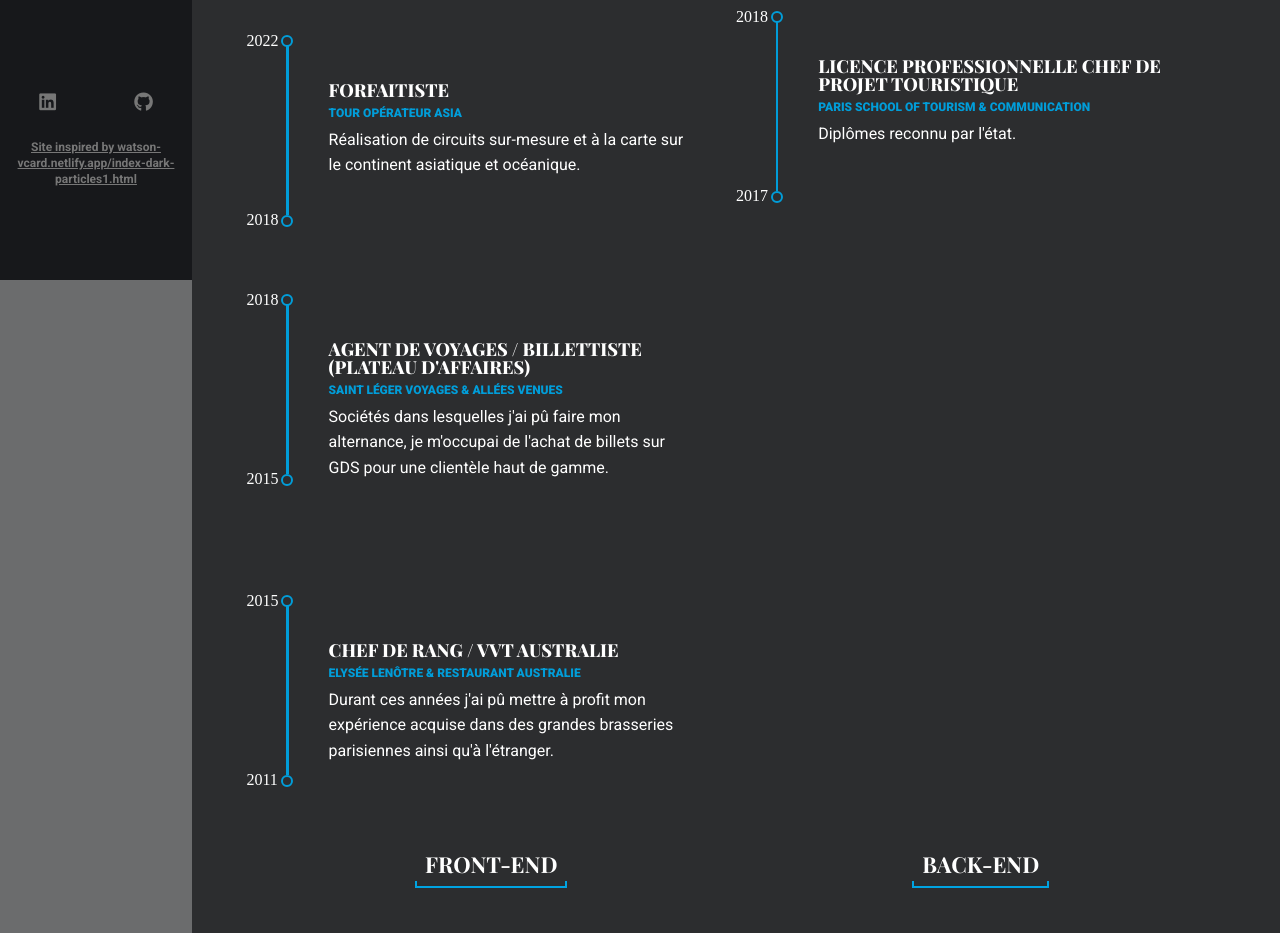
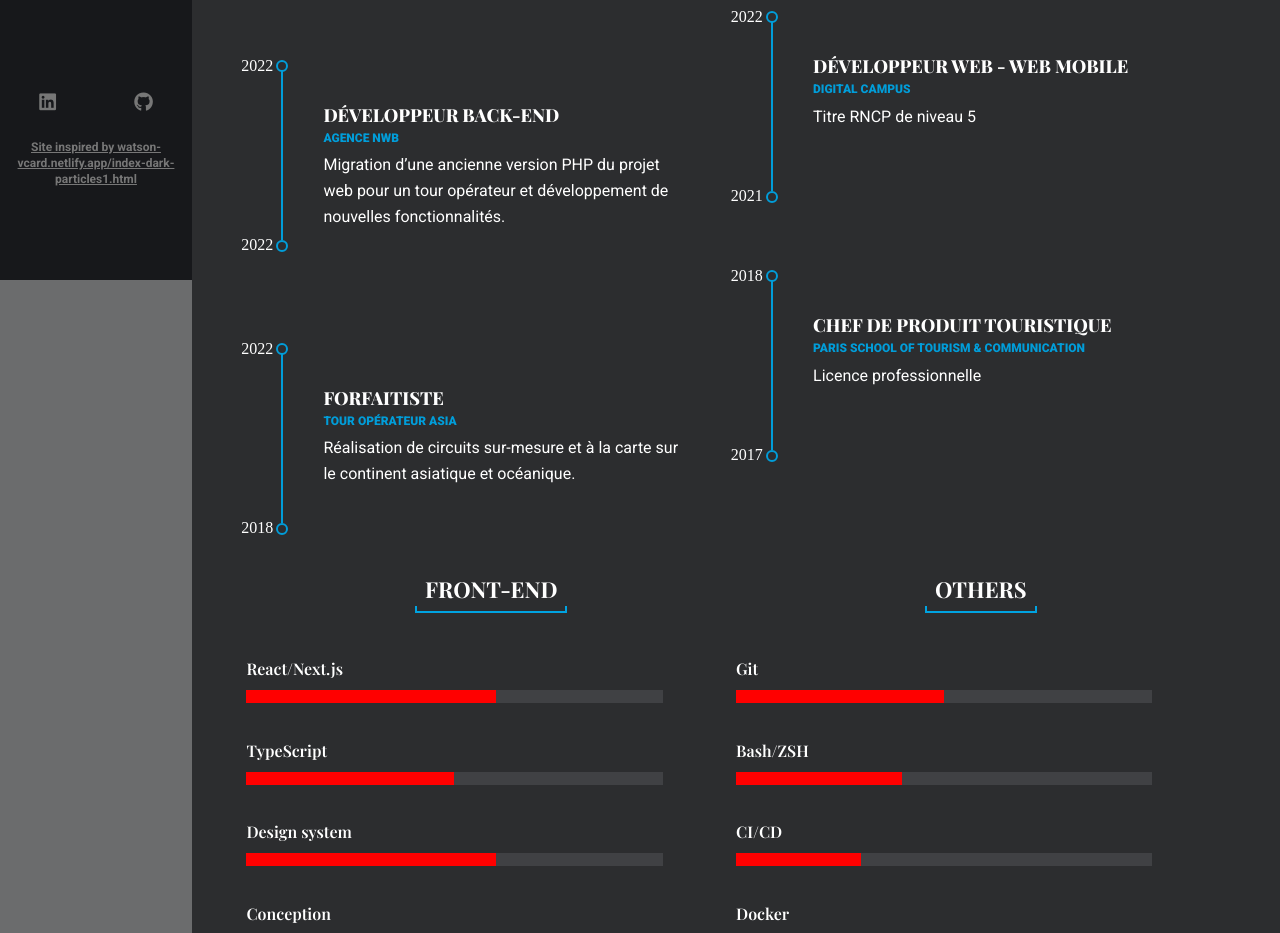
Before and after one commit to Gmayer111/resume, a React (Create React App) app: page /parcours in a window 1280 px wide. Shown: the part 520-1453 px from the top of the page. Built offline with nearby package versions, Linux system fonts and the light colour scheme.

Commit message:
fix: refacto resume page & add data

```diff
--- a/src/components/UI/BlockResume.jsx
+++ b/src/components/UI/BlockResume.jsx
@@ -1,40 +1,36 @@
-import React from 'react'
-import styled from 'styled-components/macro'
+import React from "react";
+import styled from "styled-components/macro";
 
 function BlockResume(props) {
-
   return (
     <Wrapper height={props.height} heightDate={props.heightDate}>
       <li>
-                    <div className='blockDate'>
+        <div className="blockDate">
           <span>{props.endDate}</span>
           <span>{props.startDate}</span>
         </div>
-                    <div className='lineLeft lineHeight'></div>
-                    <div className='block-date-mobile'>
+        <div className="lineLeft lineHeight"></div>
+        <div className="block-date-mobile">
           <span>{props.endDate}</span>
           <span>{props.startDate}</span>
         </div>
-                    <div className='blockText'>
+        <div className="blockText">
           <h3>{props.titleUp}</h3>
           <h4>{props.titleDown}</h4>
-                        <p>
-                            {props.content}
-                        </p>
+          <p>{props.content}</p>
         </div>
       </li>
-
     </Wrapper>
-
-    )
+  );
 }
 
 const Wrapper = styled.ul`
-
   height: 100%;
+  width: 500px;
   margin-bottom: 4rem;
   li {
     display: flex;
+
     justify-content: space-between;
     height: 40%;
     width: 100%;
@@ -113,7 +109,7 @@ const Wrapper = styled.ul`
       height: 230px;
     }
     .lineHeight {
-            height: ${props => props.height};
+      height: ${(props) => props.height};
     }
     .blockDate {
       display: none;
@@ -124,9 +120,9 @@ const Wrapper = styled.ul`
       left: 1rem;
       flex-direction: column;
       justify-content: space-between;
-            height: ${props => props.heightDate};
+      height: ${(props) => props.heightDate};
       color: #ffffff;
-            font-family: 'Roboto', sans-serif;
+      font-family: "Roboto", sans-serif;
       font-size: 16px;
       font-weight: 400;
     }
@@ -139,5 +135,5 @@ const Wrapper = styled.ul`
       margin: 2rem;
     }
   }
-`
-export default BlockResume
+`;
+export default BlockResume;
--- /dev/null
+++ b/src/data/dataDegrees/data.js
@@ -0,0 +1,25 @@
+const degrees = [
+  {
+    diplomaTitle: "Concepteur Développeur d'applications",
+    school: "O'Clock",
+    level: "Titre RNCP de niveau 6",
+    startDate: "2022",
+    endDate: "2024",
+  },
+  {
+    diplomaTitle: "Développeur Web - Web Mobile",
+    school: "Digital Campus",
+    level: "Titre RNCP de niveau 5",
+    startDate: "2021",
+    endDate: "2022",
+  },
+  {
+    diplomaTitle: "Chef de produit touristique",
+    school: "Paris School of Tourism & Communication",
+    level: "Licence professionnelle",
+    startDate: "2017",
+    endDate: "2018",
+  },
+];
+
+export default degrees;
--- /dev/null
+++ b/src/data/dataResume/data.js
@@ -0,0 +1,28 @@
+const jobs = [
+  {
+    jobTitle: "Développeur Front-end",
+    companyName: "Curecall",
+    content:
+      "Projet de migration technologique : React vers Next.js et changement de version majeure de Next.js. Développement de packages npm et réutilisabilité du code",
+    startDate: "2022",
+    endDate: "2024",
+  },
+  {
+    jobTitle: "Développeur Back-end",
+    companyName: "Agence NWB",
+    content:
+      "Migration d’une ancienne version PHP du projet web pour un tour opérateur et développement de nouvelles fonctionnalités.",
+    startDate: "2022",
+    endDate: "2022",
+  },
+  {
+    jobTitle: "Forfaitiste",
+    companyName: "Tour opérateur Asia",
+    content:
+      "Réalisation de circuits sur-mesure et à la carte sur le continent asiatique et océanique.",
+    startDate: "2018",
+    endDate: "2022",
+  },
+];
+
+export default jobs;
--- /dev/null
+++ b/src/data/dataTechnos/data.js
@@ -0,0 +1,46 @@
+const technos = [
+  {
+    title: "frontEnd",
+    items: [
+      {
+        language: "React/Next.js",
+        level: "60",
+      },
+      {
+        language: "TypeScript",
+        level: "50",
+      },
+      {
+        language: "Design system",
+        level: "60",
+      },
+      {
+        language: "Conception",
+        level: "60",
+      },
+    ],
+  },
+  {
+    title: "others",
+    items: [
+      {
+        language: "Git",
+        level: "50",
+      },
+      {
+        language: "Bash/ZSH",
+        level: "40",
+      },
+      {
+        language: "CI/CD",
+        level: "30",
+      },
+      {
+        language: "Docker",
+        level: "20",
+      },
+    ],
+  },
+];
+
+export default technos;
--- a/src/pages/Resume.jsx
+++ b/src/pages/Resume.jsx
@@ -1,136 +1,83 @@
-import FlipPage from 'components/UI/FlipPage'
-import React from 'react'
-import 'assets/Styles/Resume.scss'
-import BlockResume from 'components/UI/BlockResume'
-import ResumeTitle from 'components/UI/ResumeTitle'
-import BlockMeasure from 'components/UI/BlockMeasure'
+import FlipPage from "components/UI/FlipPage";
+import React from "react";
+import "assets/Styles/Resume.scss";
+import BlockResume from "components/UI/BlockResume";
+import ResumeTitle from "components/UI/ResumeTitle";
+import BlockMeasure from "components/UI/BlockMeasure";
+import dataResume from "data/dataResume/data";
+import degrees from "data/dataDegrees/data";
+import technos from "data/dataTechnos/data";
 
 function Resume() {
   return (
     <FlipPage title={"Parcours."} logo={<i className="fas fa-university"></i>}>
-            <div className='main-block-resume'>
-                <div className='blockUp'>
+      <div className="main-block-resume">
+        <div className="blockUp">
           <div className="blockLeft">
             <div>
-                            <ResumeTitle title={'EXPERIENCE'} />
+              <ResumeTitle title={"EXPERIENCES"} />
             </div>
+
+            {dataResume.map((data) => (
               <div>
                 <BlockResume
-                                endDate={'2022'}
-                                startDate={'2022'}
-                                titleUp={'Développeur PHP junior'}
-                                titleDown={'Agence Web NWB'}
-                                content=
-                                {'Migration d’une ancienne version PHP du projet web pour un tour opérateur et développement de nouvelles fonctionnalités.'}
-                                height='230px'
-                                heightDate='255px'
+                  titleUp={data.jobTitle}
+                  titleDown={data.companyName}
+                  content={data.content}
+                  startDate={data.startDate}
+                  endDate={data.endDate}
                 />
               </div>
-                        <div>
-                            <BlockResume
-                                endDate={'2022'}
-                                startDate={'2018'}
-                                titleUp={'Forfaitiste'}
-                                titleDown={'Tour opérateur Asia'}
-                                content={'Réalisation de circuits sur-mesure et à la carte sur le continent asiatique et océanique.'}
-                                height='230px'
-                                heightDate='255px'
-                            />
-                        </div>
-                        <div>
-                            <BlockResume
-                                endDate={'2018'}
-                                startDate={'2015'}
-                                titleUp={'Agent de voyages / Billettiste (plateau d\'affaires)'}
-                                titleDown={'Saint Léger Voyages & Allées Venues'}
-                                content={'Sociétés dans lesquelles j\'ai pû faire mon alternance, je m\'occupai de l\'achat de billets sur GDS pour une clientèle haut de gamme.'}
-                                height='290px'
-                                heightDate='315px'
-                            />
-                        </div>
-                        <div>
-                            <BlockResume
-                                endDate={'2015'}
-                                startDate={'2011'}
-                                titleUp={'Chef de rang / VVT Australie'}
-                                titleDown={'Elysée Lenôtre & Restaurant Australie'}
-                                content={'Durant ces années j\'ai pû mettre à profit mon expérience acquise dans des grandes brasseries parisiennes ainsi qu\'à l\'étranger.'}
-                                height='310px'
-                                heightDate='335px'
-                            />
-                        </div>
+            ))}
           </div>
           <div className="blockRight">
             <div>
-                            <ResumeTitle title={'DIPLOMES'} />
+              <ResumeTitle title={"DIPLOMES"} />
             </div>
+            {degrees.map((data) => (
               <div>
                 <BlockResume
-                                endDate={'2022'}
-                                startDate={'2021'}
-                                titleUp={`Graduate Développeur web full stack (BAC +2)`}
-                                titleDown={'Digital Campus (Studi)'}
-                                content={'Titre RNCP de niveau 5 reconnu par l\'état.'}
-                                height='200px'
-                                heightDate='225px'
+                  endDate={data.endDate}
+                  startDate={data.startDate}
+                  titleUp={data.diplomaTitle}
+                  titleDown={data.school}
+                  content={data.level}
+                  height="360px"
+                  heightDate="385px"
                 />
               </div>
-                        <div>
-                            <BlockResume
-                                endDate={'2018'}
-                                startDate={'2017'}
-                                titleUp={'Licence professionnelle Chef de projet touristique'}
-                                titleDown={'Paris School of Tourism & Communication'}
-                                content={'Diplômes reconnu par l\'état.'}
-                                height='360px'
-                                heightDate='385px'
+            ))}
+          </div>
+        </div>
+
+        <div className="blockDown">
+          {technos.map((data) => (
+            <div
+              className={
+                data.title === "frontEnd" ? "blockDownLeft" : "blockDownRight"
+              }
+            >
+              <div className="block-title">
+                <ResumeTitle
+                  title={data.title === "frontEnd" ? "FRONT-END" : "OTHERS"}
                 />
               </div>
+              {data.title === "frontEnd"
+                ? data.items.map((front) => (
+                    <BlockMeasure
+                      language={front.language}
+                      size={front.level}
+                    />
+                  ))
+                : data.items.map((back) => (
+                    <BlockMeasure language={back.language} size={back.level} />
+                  ))}
             </div>
-                </div>
-                <div className="blockDown">
-                    <div className="blockDownLeft">
-                        <div className='block-title'>
-                            <ResumeTitle title={'FRONT-END'} />
-                        </div>
-                        <BlockMeasure
-                            language={'HTML5'}
-                            size={'90'}
-                        />
-                        <BlockMeasure
-                            language={'CSS / SASS'}
-                            size={'60'}
-                        />
-                        <BlockMeasure
-                            language={'Javascript - ECMAScript 6'}
-                            size={'50'}
-                        />
-                        <BlockMeasure
-                            language={'ReactJS'}
-                            size={'50'}
-                        />
-                    </div>
-                    <div className="blockDownRight">
-                        <div className='block-title'>
-                            <ResumeTitle title={'BACK-END'} />
-                        </div>
-                        <BlockMeasure
-                            language={'PHP'}
-                            size={'50'}
-                        />
-                        <BlockMeasure
-                            language={'MySQL'}
-                            size={'60'}
-                        />
-                        <BlockMeasure
-                            language={'Symfony'}
-                            size={'50'}
-                        />
-                    </div>
+          ))}
         </div>
       </div>
     </FlipPage>
-    )
+  );
 }
 
-export default Resume
+export default Resume;
```
Also changed, not shown: src/assets/Styles/Resume.scss (+7 -9 lines), src/components/UI/TiltCard.jsx (+19 -29 lines). Lines whose indentation alone changed are shown as unchanged.
